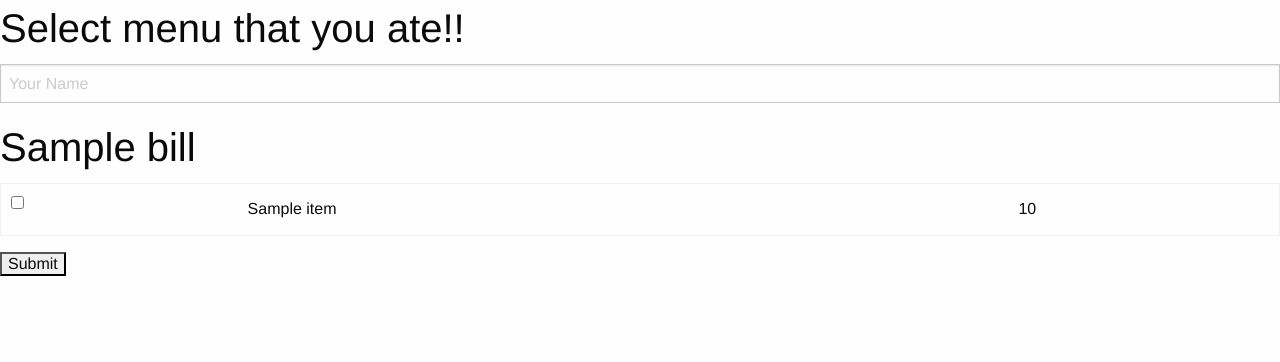
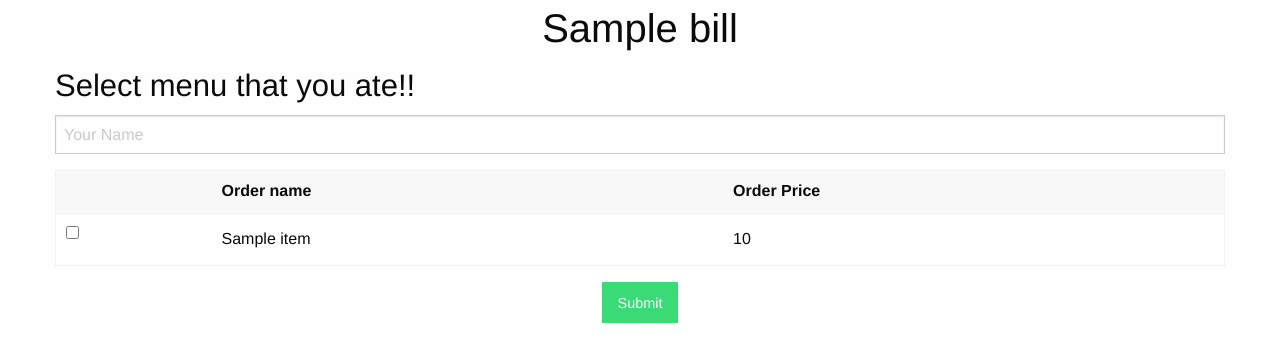
Before and after one commit to BabyThor/billshare, a Django app: page /friend/1 in a window 1280 px wide. Shown: the top 362 px of the page. Run offline with Django 3.2, Linux system fonts and the light colour scheme; tables that the repository leaves empty hold one stand-in row (values such as "Sample post"); some libraries are stand-ins or nearby versions.

Commit message:
Make friend template use foundation framework

```diff
--- a/templates/friend.html
+++ b/templates/friend.html
@@ -1,11 +1,30 @@
 {% extends "base_template.html" %}
 {% load staticfiles %}
 {% block content %}
-<h2>Select menu that you ate!!</h2>
+<div class="row">
+	<div class="small-12 medium-12 large-12 text-center"><h2>{{ bill.name }}</h2></div>
+</div>
 <form name="friend" action="{{bill.id}}" method="POST" id="friend-form">{% csrf_token %}
+	<div class="row">
+		<div class="large-12 columns">
+			<h3>Select menu that you ate!!</h3>
+		</div>
+	</div>
+	<div class="row">
+		<div class="large-12 columns">
 			<input id="name" name="name" placeholder="Your Name" type="text" required="">
-	<h2>{{bill.name}}</h2>
+		</div>
+	</div>
+	<div class="row">
+		<div class="large-12 columns">
 			<table>
+				<thead>
+					<tr>
+						<td></td>
+						<td>Order name</td>
+						<td>Order Price</td>
+					</tr>
+				</thead>
 				{% for item in items %}
 					<tr>
 						<td><input type="checkbox" name="ate" value="{{item.id}}"></td>
@@ -14,6 +33,8 @@
 					</tr>
 				{% endfor %}
 			</table>
-	<input type="submit" value="Submit">
+		</div>
+	</div>
+	<div class="row text-center"><button type="submit" class="success button round">Submit</button></div>
 </form>
 {% endblock %}
```
Lines whose indentation alone changed are shown as unchanged.
